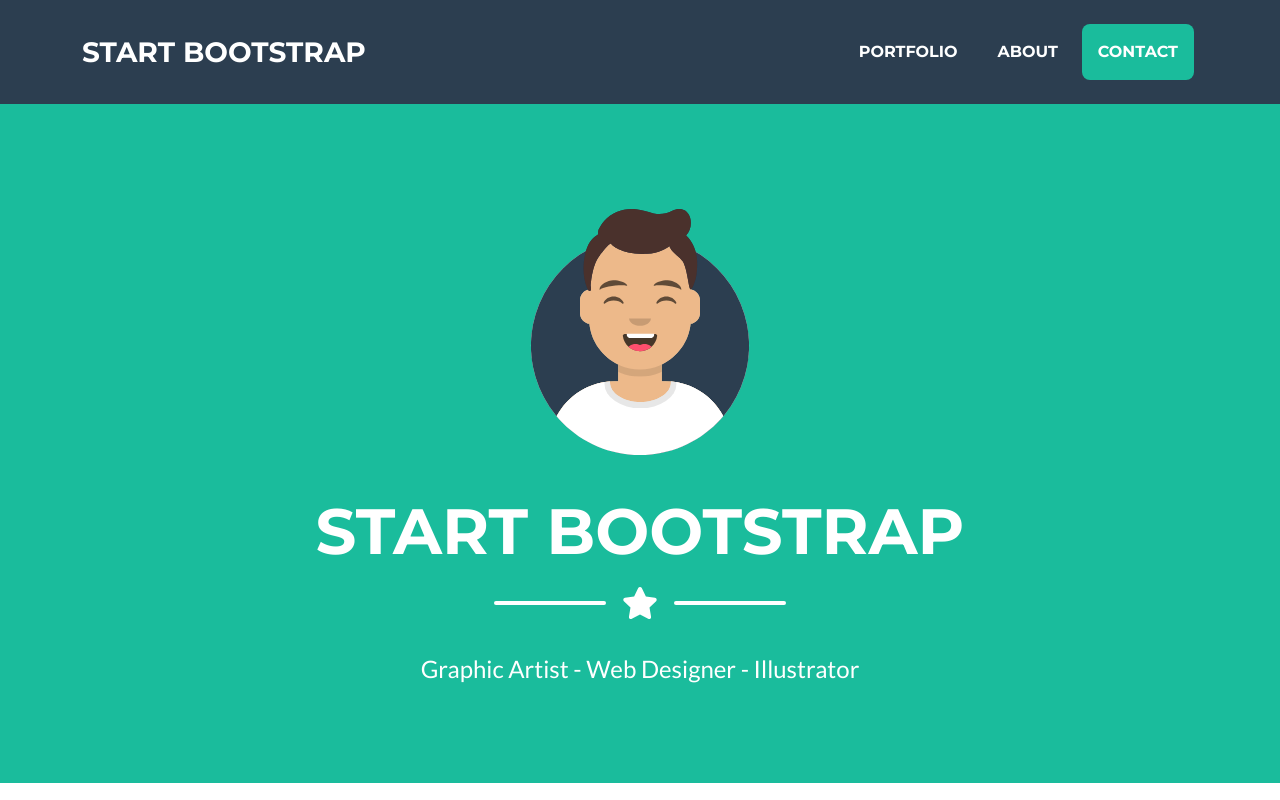
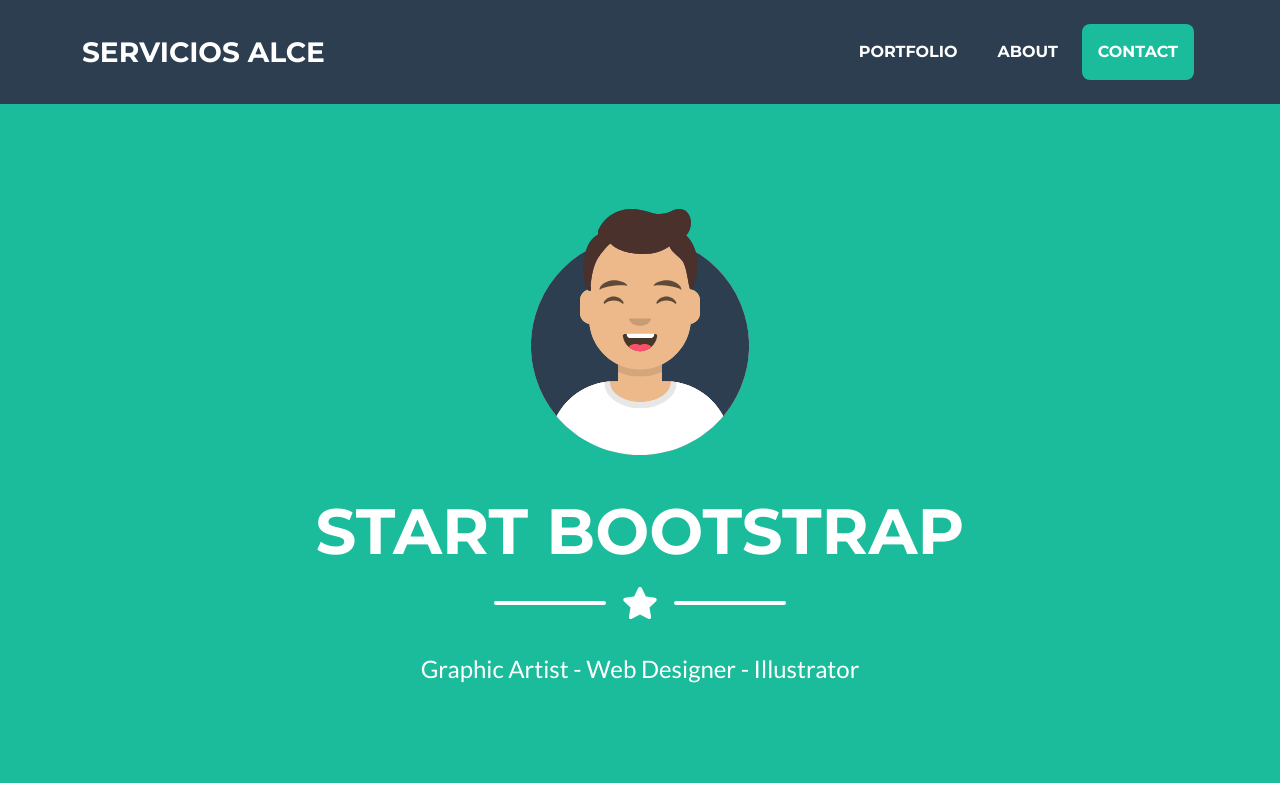
Before and after one commit to ItzelAlvarez/landing, a plain HTML site: page index.html in a window 1280 px wide. Shown: the top 800 px of the page. Drawn offline with nearby package versions, Linux system fonts and the light colour scheme.

Commit message:
Cambio de titulos

```diff
--- a/index.html
+++ b/index.html
@@ -5,7 +5,7 @@
         <meta name="viewport" content="width=device-width, initial-scale=1, shrink-to-fit=no" />
         <meta name="description" content="" />
         <meta name="author" content="" />
-        <title>Freelancer - Start Bootstrap Theme</title>
+        <title>Servicios Alce</title>
         <!-- Favicon-->
         <link rel="icon" type="image/x-icon" href="assets/favicon.ico" />
         <!-- Font Awesome icons (free version)-->
@@ -20,7 +20,7 @@
         <!-- Navigation-->
         <nav class="navbar navbar-expand-lg bg-secondary text-uppercase fixed-top" id="mainNav">
             <div class="container">
-                <a class="navbar-brand" href="#page-top">Start Bootstrap</a>
+                <a class="navbar-brand" href="#page-top">Servicios Alce</a>
                 <button class="navbar-toggler text-uppercase font-weight-bold bg-primary text-white rounded" type="button" data-bs-toggle="collapse" data-bs-target="#navbarResponsive" aria-controls="navbarResponsive" aria-expanded="false" aria-label="Toggle navigation">
                     Menu
                     <i class="fas fa-bars"></i>
```
